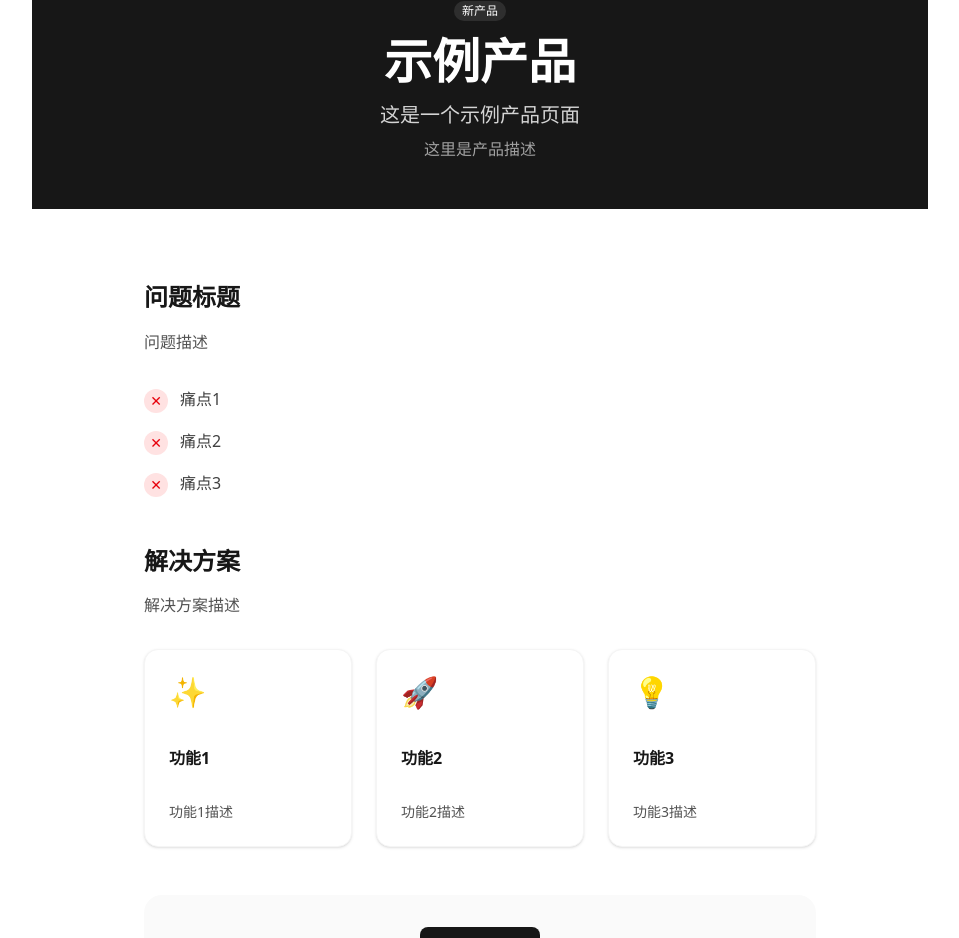
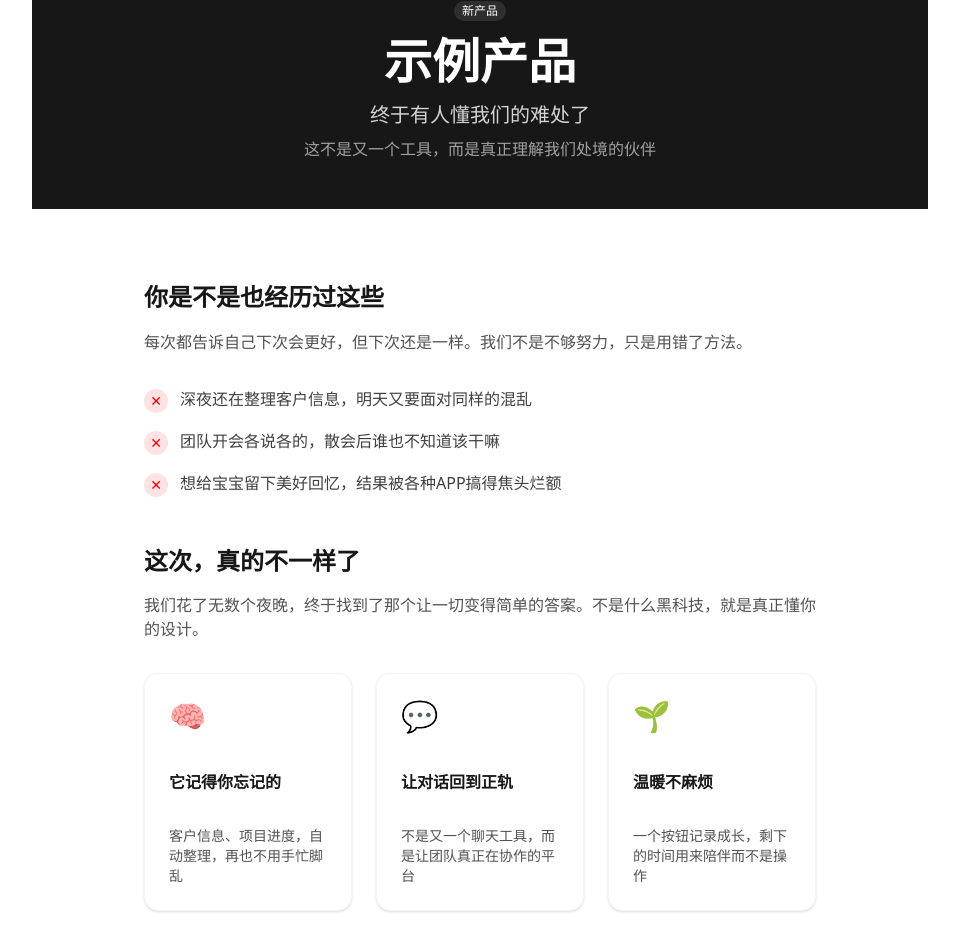
Before and after one commit to bruce-hmz/firstdraft, a Next.js app: page /share/1 in a window 1280 px wide. Shown: the part 140-1078 px from the top of the page, without its empty margins (160-1119 px from the left). Built offline with nearby package versions, Linux system fonts and the light colour scheme.

Commit message:
修改提示问题痛点

```diff
--- a/next.config.ts
+++ b/next.config.ts
@@ -1,7 +1,5 @@
 import type { NextConfig } from "next";
 
-const nextConfig: NextConfig = {
-  hostname: "0.0.0.0",
-};
+const nextConfig: NextConfig = {};
 
 export default nextConfig;
--- a/src/app/page.tsx
+++ b/src/app/page.tsx
@@ -19,14 +19,14 @@ export default function Home() {
       <div className="max-w-4xl mx-auto px-6 py-16">
         <div className="text-center mb-12">
           <h1 className="text-4xl md:text-5xl font-bold text-neutral-900 mb-6">
-            把一个模糊的想法
+            那个让你夜不能寐的想法
             <br />
-            变成真实存在的第一稿
+            终于可以见人了
           </h1>
           <p className="text-xl text-neutral-600 max-w-2xl mx-auto">
-            Turn your first idea into something real.
+            别让好想法烂在脑子里。
             <br />
-            输入想法，几分钟内生成可分享的产品页面。
+            3分钟，给它一个像样的家。
           </p>
         </div>
 
@@ -37,9 +37,9 @@ export default function Home() {
             <div className="w-12 h-12 bg-neutral-100 rounded-xl flex items-center justify-center mx-auto mb-4">
               <Clock className="h-6 w-6 text-neutral-700" />
             </div>
-            <h3 className="font-semibold text-neutral-900 mb-2">几分钟完成</h3>
+            <h3 className="font-semibold text-neutral-900 mb-2">再等等就凉了</h3>
             <p className="text-neutral-600 text-sm">
-              从想法到产品页面只需几分钟，省去 weeks 的设计和开发
+              好想法经不起拖延。趁热打铁，现在就给它一个体面的开始
             </p>
           </div>
 
@@ -47,9 +47,9 @@ export default function Home() {
             <div className="w-12 h-12 bg-neutral-100 rounded-xl flex items-center justify-center mx-auto mb-4">
               <Zap className="h-6 w-6 text-neutral-700" />
             </div>
-            <h3 className="font-semibold text-neutral-900 mb-2">AI 驱动</h3>
+            <h3 className="font-semibold text-neutral-900 mb-2">它懂你的欲言又止</h3>
             <p className="text-neutral-600 text-sm">
-              智能分析你的产品想法，生成专业的文案和结构
+              不用你绞尽脑汁组织语言，AI 帮你把心里话说得漂亮
             </p>
           </div>
 
@@ -57,9 +57,9 @@ export default function Home() {
             <div className="w-12 h-12 bg-neutral-100 rounded-xl flex items-center justify-center mx-auto mb-4">
               <Share2 className="h-6 w-6 text-neutral-700" />
             </div>
-            <h3 className="font-semibold text-neutral-900 mb-2">一键分享</h3>
+            <h3 className="font-semibold text-neutral-900 mb-2">让世界看看你的野心</h3>
             <p className="text-neutral-600 text-sm">
-              生成可分享的链接，快速获得反馈和验证
+              一个链接就够了。发给朋友、投资人，或者那个一直支持你的家人
             </p>
           </div>
         </div>
--- a/src/app/share/[slug]/page.tsx
+++ b/src/app/share/[slug]/page.tsx
@@ -19,25 +19,29 @@ export default function SharePage({ params }: SharePageProps) {
 
   const result = {
     productName: '示例产品',
-    tagline: '这是一个示例产品页面',
-    description: '这里是产品描述',
+    tagline: '终于有人懂我们的难处了',
+    description: '这不是又一个工具，而是真正理解我们处境的伙伴',
     problemSection: {
-      headline: '问题标题',
-      description: '问题描述',
-      painPoints: ['痛点1', '痛点2', '痛点3'],
+      headline: '你是不是也经历过这些',
+      description: '每次都告诉自己下次会更好，但下次还是一样。我们不是不够努力，只是用错了方法。',
+      painPoints: [
+        '深夜还在整理客户信息，明天又要面对同样的混乱',
+        '团队开会各说各的，散会后谁也不知道该干嘛',
+        '想给宝宝留下美好回忆，结果被各种APP搞得焦头烂额'
+      ],
     },
     solutionSection: {
-      headline: '解决方案',
-      description: '解决方案描述',
+      headline: '这次，真的不一样了',
+      description: '我们花了无数个夜晚，终于找到了那个让一切变得简单的答案。不是什么黑科技，就是真正懂你的设计。',
       features: [
-        { title: '功能1', description: '功能1描述', icon: '✨' },
-        { title: '功能2', description: '功能2描述', icon: '🚀' },
-        { title: '功能3', description: '功能3描述', icon: '💡' },
+        { title: '它记得你忘记的', description: '客户信息、项目进度，自动整理，再也不用手忙脚乱', icon: '🧠' },
+        { title: '让对话回到正轨', description: '不是又一个聊天工具，而是让团队真正在协作的平台', icon: '💬' },
+        { title: '温暖不麻烦', description: '一个按钮记录成长，剩下的时间用来陪伴而不是操作', icon: '🌱' },
       ],
     },
     ctaSection: {
-      text: '立即开始',
-      subtext: '免费试用，无需信用卡',
+      text: '给自己一个机会',
+      subtext: '先试试看，不喜欢随时离开，我们不挽留',
     },
   };
 
--- a/src/components/sections/idea-input-section.tsx
+++ b/src/components/sections/idea-input-section.tsx
@@ -9,9 +9,9 @@ import { useAppStore } from '@/stores/app-store';
 import { useRouter } from 'next/navigation';
 
 const exampleIdeas = [
-  '一个帮助自由职业者管理客户和项目的工具',
-  '让远程团队更有效协作的社交平台',
-  '帮助新手父母记录宝宝成长的应用',
+  '每次接新项目都手忙脚乱，想要一个不让自己那么狼狈的工具',
+  '远程开会总是各说各的，想要一个让团队真正在聊天的平台',
+  '宝宝长得太快，怕忘记那些第一次，想要一个温暖的记录方式',
 ];
 
 export function IdeaInputSection() {
@@ -69,7 +69,7 @@ export function IdeaInputSection() {
           <Textarea
             value={idea}
             onChange={(e) => setIdea(e.target.value)}
-            placeholder="描述你的产品想法..."
+            placeholder="那个让你兴奋又害怕的想法，说来听听..."
             className="min-h-[160px] text-lg p-6 resize-none border-2 border-neutral-200 focus:border-neutral-400 rounded-2xl bg-white/50 backdrop-blur-sm"
             disabled={isSubmitting}
           />
```
